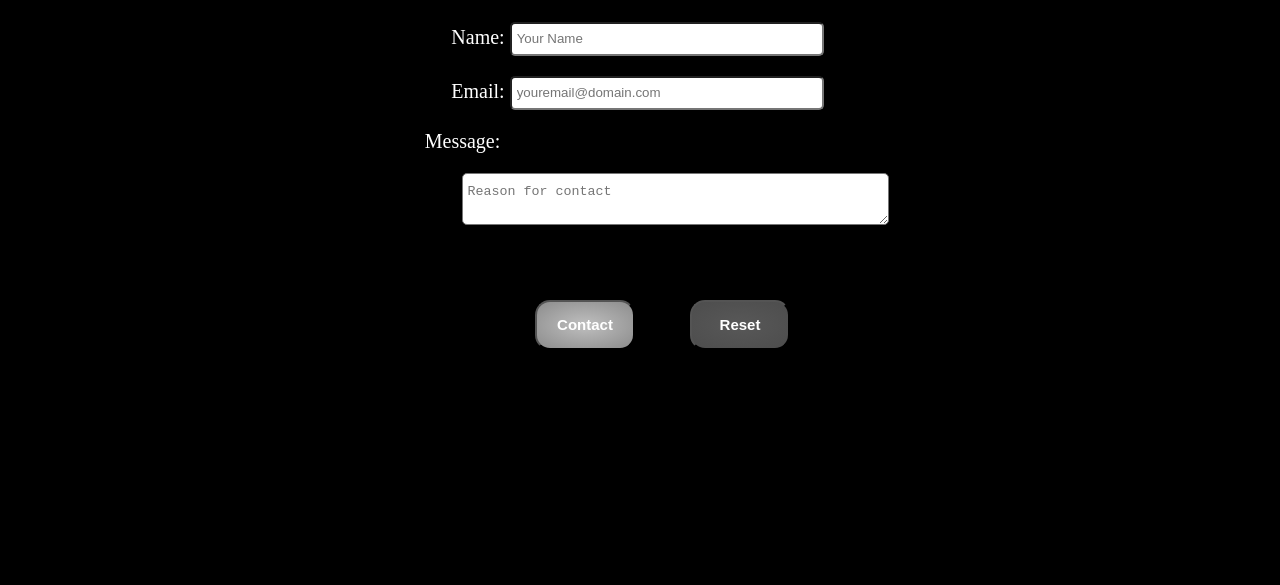
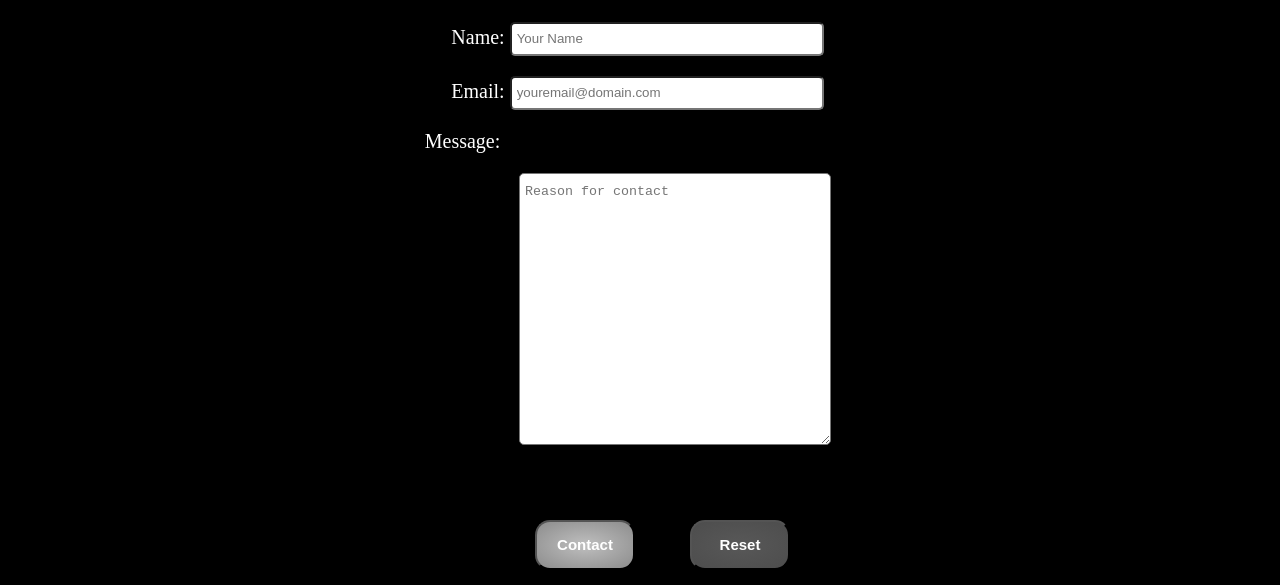
Before and after one commit to divyaabilash/divyaabilash.github.io, a plain HTML site: page mailform.html in a window 1280 px wide. Shown: the part 286-871 px from the top of the page. Before the commit the page ends 800 px from the top, so only its background shows below. Drawn offline with Linux system fonts and the light colour scheme.

Commit message:
fixing the width and height of textarea

```diff
--- a/stylesheet.css
+++ b/stylesheet.css
@@ -427,9 +427,9 @@ p::after{
 .textar{
     margin-left: 75px;
     margin-bottom: 50px;
-    /*width: 300px;
+    width: 300px;
     height: 250px;
-    */border-radius: 5px;
+    border-radius: 5px;
     padding: 10px 5px;
 }
 .buttons{
```
